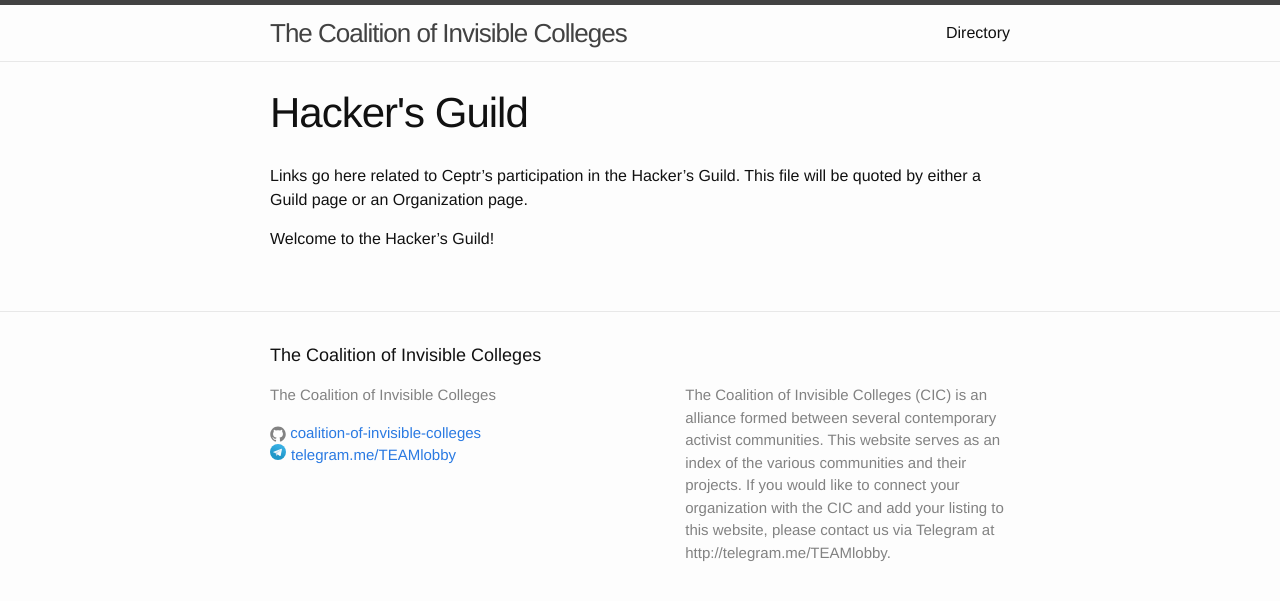
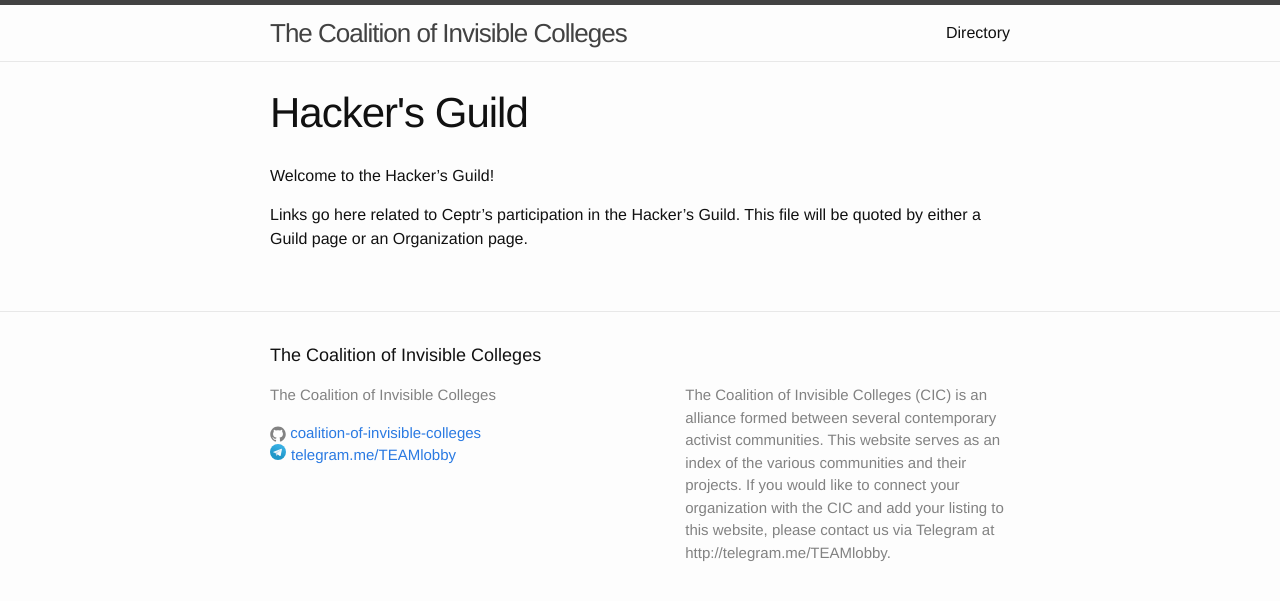
Before and after one commit to coalition-of-invisible-colleges/cic.github.io, a Jekyll site: the page built from guilds/hackers.md, in a window 1280 px wide. Shown: the top 601 px of the page. Built offline with Jekyll 4.4.1, drawn with Linux system fonts in a browser that asks for light colours.

Commit message:
Update guild.html

```diff
--- a/_layouts/guild.html
+++ b/_layouts/guild.html
@@ -8,6 +8,7 @@ layout: default
   </header>
 
   <div class="post-content">
+     {{ content }}
      {% for my_page in site.pages %}
           {% if my_page.guild == page.guild %}
             {% unless my_page.title %}
@@ -15,7 +16,6 @@ layout: default
             {% endunless %}
           {% endif %}
         {% endfor %}
-    {{ content }}
   </div>
 
 </article>
```
